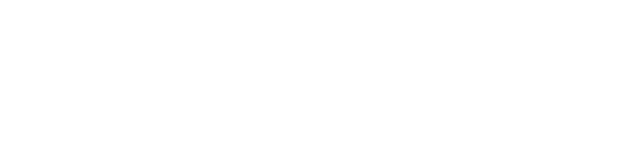
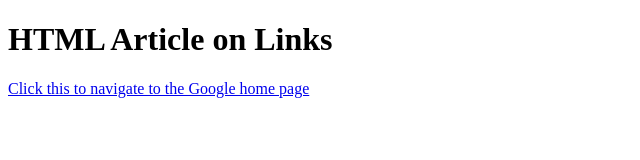
Before and after one commit to CaptGrizzIy/CaptGrizzly, a plain HTML site: page newPage.html in a window 1280 px wide. Shown: the whole page, without its empty margins (0-640 px from the left). Drawn offline with Linux system fonts and the light colour scheme.

Commit message:
Update newPage.html

```diff
--- a/newPage.html
+++ b/newPage.html
@@ -1,2 +1,9 @@
 <!DOCTYPE html>
 <html lang="en">
+
+<html>
+  <body>
+    <h1>HTML Article on Links</h1>
+    <p><a href="https://www.Google.com/">Click this to navigate to the Google home page</a></p>
+  </body>
+</html>
```
